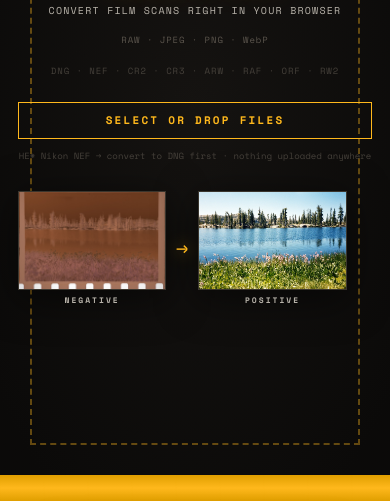
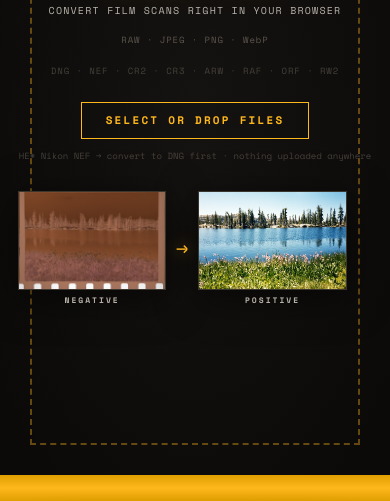
Before and after one commit to henryfradley/film-negative-converter, a website built with Vite: page index.html in a window 390 px wide. Shown: the part 343-844 px from the top of the page. Built offline with nearby package versions, Linux system fonts and the light colour scheme.

Commit message:
Shrink load button to content width
Global button rule forced width:100%, which made the hero's 'Select or
drop files' button span the entire left column. Override with width:auto
on .col-left .load-btn (both desktop and mobile blocks) so it sizes to
its text + padding — about half the previous width.

```diff
--- a/index.html
+++ b/index.html
@@ -139,7 +139,7 @@
         margin-top: clamp(16px, 2vh, 24px); line-height: 1.8; }
       .col-left .note { color: var(--text-faint); font-size: 10px;
         margin-top: 16px; opacity: 0.7; max-width: 380px; }
-      .col-left .load-btn { display: inline-block;
+      .col-left .load-btn { display: inline-block; width: auto;
         margin-top: clamp(16px, 3vh, 28px);
         padding: 14px 28px; border: 1px solid var(--amber); color: var(--amber);
         font-size: 12px; letter-spacing: 0.2em; text-transform: uppercase;
@@ -451,7 +451,7 @@
         .col-left .note { text-align: center; max-width: none;
           font-size: 9px; margin-top: 10px; }
         .col-left .load-btn { margin-top: 14px; padding: 12px 24px;
-          font-size: 11px; }
+          font-size: 11px; width: auto; }
 
         .col-right { flex-direction: row; gap: 10px; align-items: center; }
         .col-right figure { width: min(38vw, 200px); }
```
